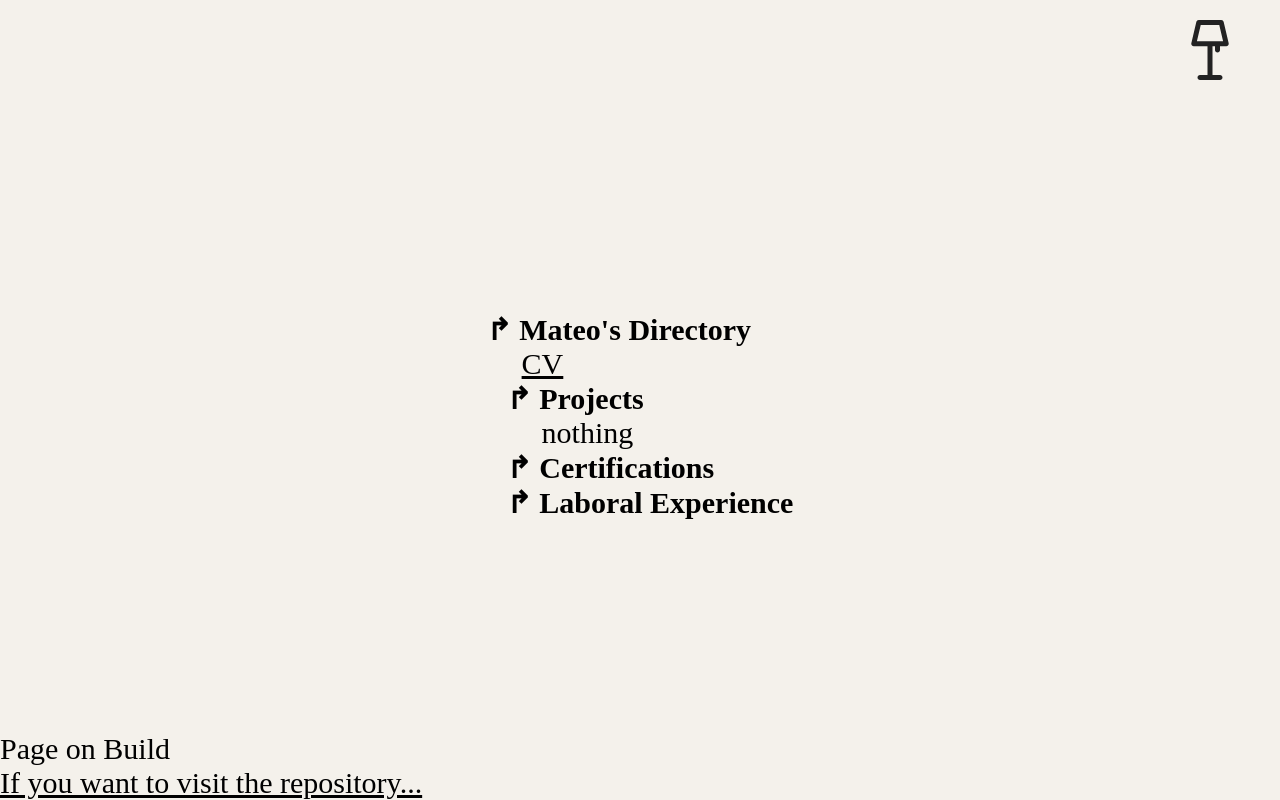
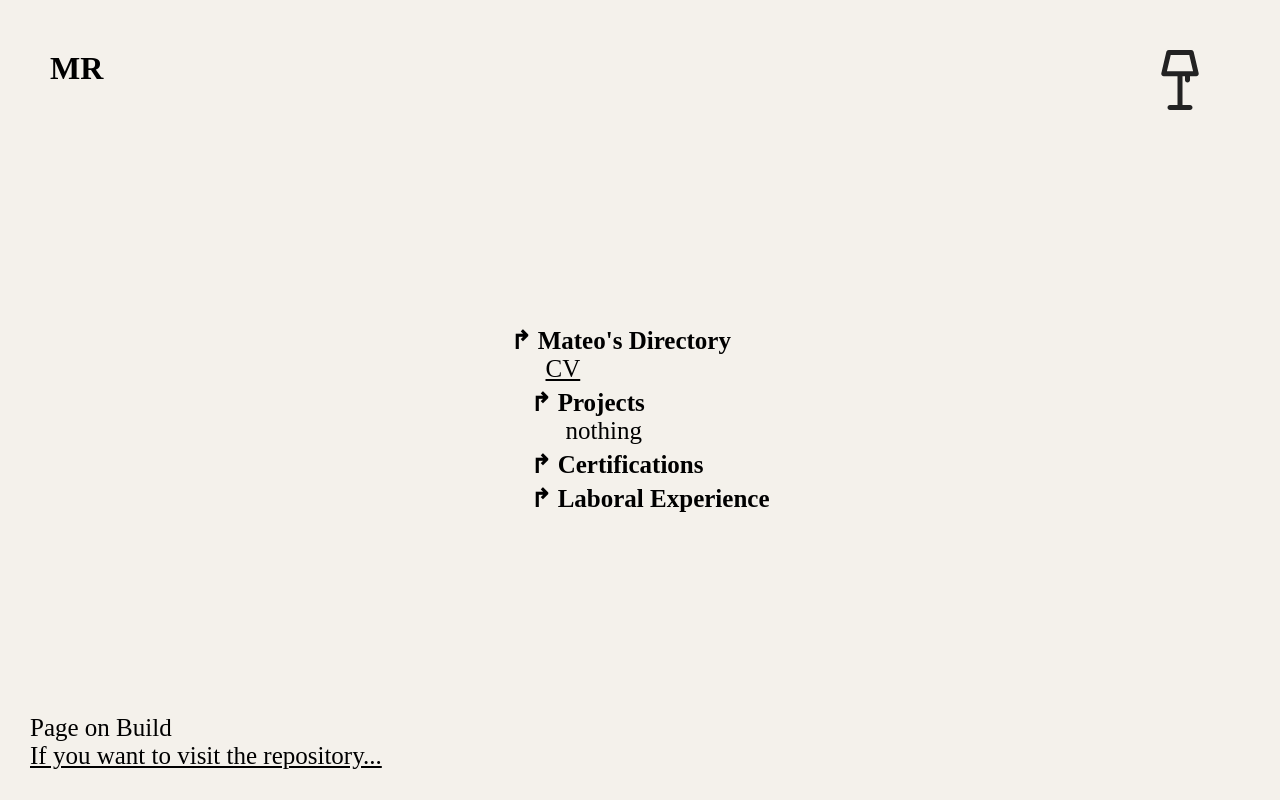
Before and after one commit to MateoR-gif/Portfolio, a React (Vite) app: page / in a window 1280 px wide. Built offline with nearby package versions, Linux system fonts and the light colour scheme.

Commit message:
Header MR Modification

```diff
--- a/src/App.jsx
+++ b/src/App.jsx
@@ -8,6 +8,7 @@ function App() {
   return (
     <div className="app">
       <header>
+        <h1>MR</h1>
         <ToggleDark />
       </header>
       <main className="content">
--- a/src/ToggleDark.jsx
+++ b/src/ToggleDark.jsx
@@ -14,7 +14,6 @@ const ToggleDark = () => {
       {darkMode === false ? (
         <svg
           onClick={toggleDarkMode}
-          fill="#222"
           height="800px"
           width="800px"
           version="1.1"
@@ -38,7 +37,6 @@ const ToggleDark = () => {
       ) : (
         <svg
           onClick={toggleDarkMode}
-          fill="#f4f1eb"
           height="800px"
           width="800px"
           version="1.1"
--- a/src/css/App.css
+++ b/src/css/App.css
@@ -1,6 +1,16 @@
 body {
   height: 100%;
   background: #f4f1eb;
+}
+
+header > svg {
+  max-height: 100%;
+  max-width: 100px;
+  fill: #222;
+}
+
+header > svg:hover {
+  box-shadow: 0 2px 4px rgba(0, 0, 0, 0.2);
 }
 
 a,
@@ -17,7 +27,7 @@ p {
   }
 
   @media (min-width: 1024px) {
-    font-size: 30px; /* Aumento adicional del tamaño de la fuente para pantallas aún más grandes */
+    font-size: 25px; /* Aumento adicional del tamaño de la fuente para pantallas aún más grandes */
   }
 }
 
@@ -25,6 +35,11 @@ p {
   display: flex;
   flex-direction: column;
   min-height: 100vh;
+  padding: 30px;
+
+  @media (max-width: 768px) {
+    padding: 0px; /* Aumento del tamaño de la fuente para pantallas más grandes */
+  }
 }
 
 .content {
@@ -34,11 +49,6 @@ p {
 header {
   height: 100px;
   display: flex;
-  justify-content: end;
+  justify-content: space-between;
   padding: 20px;
 }
-
-header > svg {
-  max-height: 100%;
-  max-width: 100px;
-}
--- a/src/css/AppDark.css
+++ b/src/css/AppDark.css
@@ -7,6 +7,17 @@ body.dark-mode {
 .dark-mode li,
 .dark-mode span,
 .dark-mode h2,
-.dark-mode p {
+.dark-mode p,
+.dark-mode h1 {
   color: #f4f1eb;
 }
+
+.dark-mode header > svg {
+  max-height: 100%;
+  max-width: 100px;
+  fill: #f4f1eb;
+}
+
+.dark-mode header > svg:hover {
+  box-shadow: 0 2px 4px rgba(0, 0, 0, 0.2);
+}
--- a/src/hooks/useLoading.jsx
+++ b/src/hooks/useLoading.jsx
@@ -11,7 +11,7 @@ function useLoading() {
 
     setTimeout(() => {
       setLoading(false);
-    }, 500);
+    }, 1000);
   }, []);
 
   return { msg, loading };
--- a/src/pages/home/css/home.css
+++ b/src/pages/home/css/home.css
@@ -9,12 +9,13 @@
 .folder {
   width: 100%;
   position: relative;
-  justify-self: start;
+
 }
 
 .folder-name {
   font-weight: bold;
   cursor: pointer;
+
 }
 
 .folder-list {
@@ -25,4 +26,5 @@
 
 .file {
   margin-left: 15px;
+  margin-bottom: 5px;
 }
--- a/src/pages/loading/loading.jsx
+++ b/src/pages/loading/loading.jsx
@@ -8,7 +8,7 @@ export default function Loading({ children }) {
   if (loading) {
     return (
       <div className="loadingPage">
-        <p>{msg}</p>
+        <h2>{msg}</h2>
         {/* {switchAsset ? (
           <img src={loadingGif} alt="loadinggif"></img>
         ) : (
```
